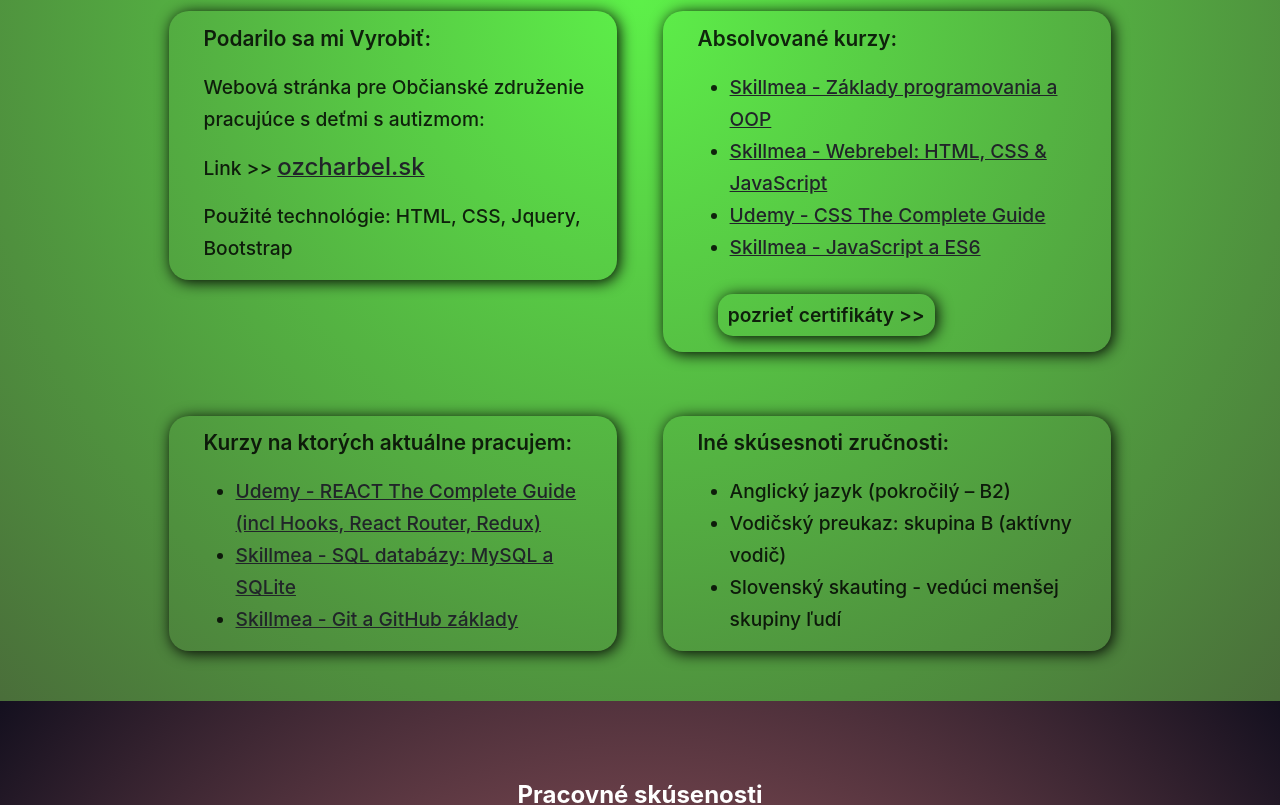
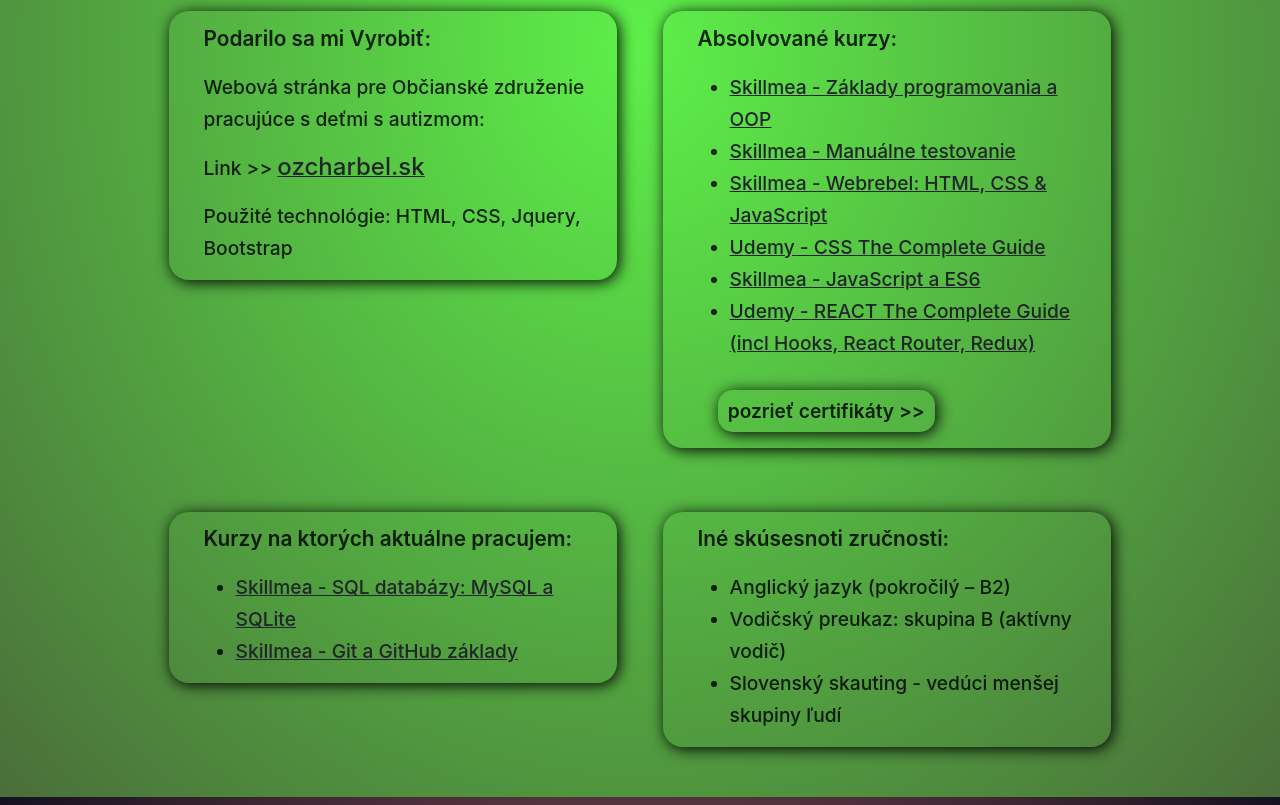
Before and after one commit to MatusMarko719/CVproject, a React (Create React App) app in the folder 01-starting-project/: page / in a window 1280 px wide. Shown: the part 2380-3185 px from the top of the page. Built offline with nearby package versions, Linux system fonts and the light colour scheme.

Commit message:
update crtifikaty+CV

```diff
--- a/01-starting-project/src/components/Contacts.js
+++ b/01-starting-project/src/components/Contacts.js
@@ -13,7 +13,7 @@
         </li>
         <li>
           <span className={classes.first}>&ensp; Vek: &ensp;</span>
-          <span>&ensp; 30 &ensp;</span>
+          <span>&ensp; 31 &ensp;</span>
         </li>
         <li>
           <span className={classes.first}> Bydlisko:</span>
--- a/01-starting-project/src/components/Skills.js
+++ b/01-starting-project/src/components/Skills.js
@@ -5,6 +5,7 @@
 import zaklady from "../foto/zaklady.jpg";
 import Java from "../foto/JavaScript.jpg";
 import css from "../foto/CSS.jpg";
+import testovanie from "../foto/testovanie.jpg";
 
 const Skills = () => {
   const [clicked, setClicked] = useState(true);
@@ -112,8 +113,6 @@
             </a>
           </p>
           <p>Použité technológie: HTML, CSS, Jquery, Bootstrap</p>
-
-
         </div>
         <div className={classes.courses}>
           <p id={classes.abs}>Absolvované kurzy:</p>
@@ -124,6 +123,15 @@
                 target="blank"
               >
                 Skillmea - Základy programovania a OOP
+              </a>
+            </li>
+            <li>
+              <a
+                href="https://skillmea.sk/online-kurzy/manualne-testovanie"
+                target="blank"
+              >
+                {" "}
+                Skillmea - Manuálne testovanie
               </a>
             </li>
             <li>
@@ -152,6 +160,12 @@
                 Skillmea - JavaScript a ES6
               </a>
             </li>
+            <li>
+              <a href="https://www.udemy.com/course/react-the-complete-guide-incl-redux/?kw=react&src=sac">
+                Udemy - REACT The Complete Guide (incl Hooks, React Router,
+                Redux)
+              </a>
+            </li>
           </ul>
           <p onClick={certificatesHandler} id={classes.openerCertificates}>
             {clicked ? "pozrieť certifikáty >>" : "zavrieť certifikáty <<"}
@@ -162,18 +176,17 @@
             <img src={webrebel} alt="" className={classes.certificatesImages} />
             <img src={zaklady} alt="" className={classes.certificatesImages} />
             <img src={Java} alt="" className={classes.certificatesImages} />
-            <img src={css} alt="" className={classes.certificatesImages}/>
+            <img
+              src={testovanie}
+              alt=""
+              className={classes.certificatesImages}
+            />
+            <img src={css} alt="" className={classes.certificatesImages} />
           </div>
         )}
         <div className={classes.courses}>
           <p id={classes.work}>Kurzy na ktorých aktuálne pracujem:</p>
           <ul>
-            <li>
-              <a href="https://www.udemy.com/course/react-the-complete-guide-incl-redux/?kw=react&src=sac">
-                Udemy - REACT The Complete Guide (incl Hooks, React Router,
-                Redux)
-              </a>
-            </li>
             <li>
               <a href="https://skillmea.sk/online-kurzy/sql-databazy-mysql-sqlite">
                 Skillmea - SQL databázy: MySQL a SQLite
@@ -192,10 +205,7 @@
           <ul>
             <li>Anglický jazyk (pokročilý – B2)</li>
             <li>Vodičský preukaz: skupina B (aktívny vodič)</li>
-            <li>
-             Slovenský skauting
-              - vedúci menšej skupiny ľudí
-            </li>
+            <li>Slovenský skauting - vedúci menšej skupiny ľudí</li>
           </ul>
         </div>
       </div>
```
Also changed, not shown: 01-starting-project/src/foto/testovanie.jpg (added), 1 other file (tests, documents, lock files or other folders).
